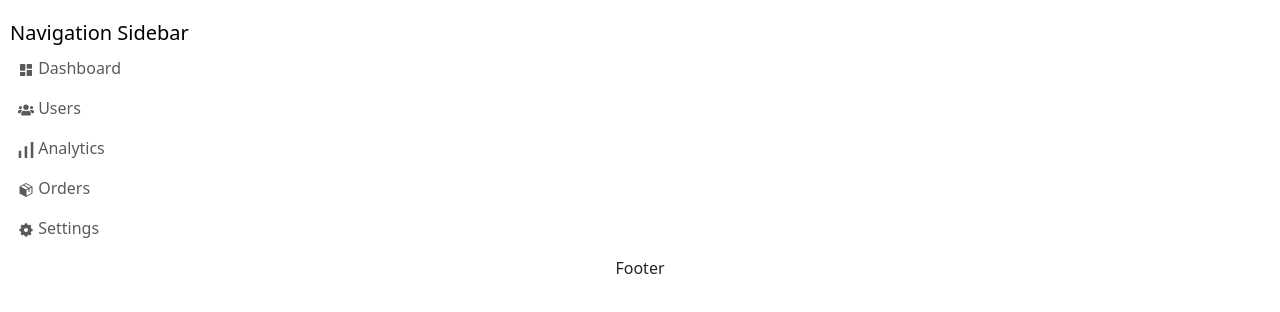
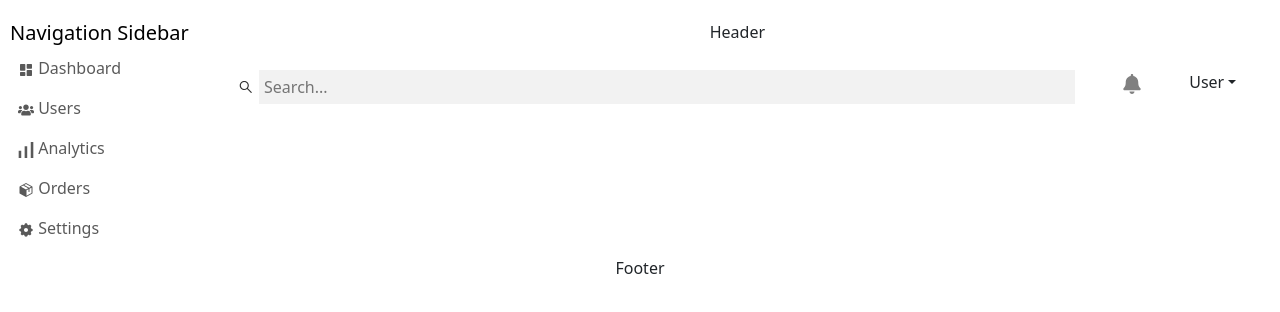
Before and after one commit to sharondsza26/cs696af24-sharondsza26, a React (Create React App) app in the folder week6-exploratory-react-bootstrap/: page / in a window 1280 px wide. Shown: the top 312 px of the page. Built offline with nearby package versions, Linux system fonts and the light colour scheme.

Commit message:
Header and Footer section added

```diff
--- a/week6-exploratory-react-bootstrap/src/App.css
+++ b/week6-exploratory-react-bootstrap/src/App.css
@@ -15,17 +15,6 @@
   }
 }
 
-/* .App-header {
-  background-color: #282c34;
-  min-height: 100vh;
-  display: flex;
-  flex-direction: column;
-  align-items: center;
-  justify-content: center;
-  font-size: calc(10px + 2vmin);
-  color: white;
-} */
-
 .App-link {
   color: #61dafb;
 }
@@ -39,7 +28,9 @@
   }
 }
 
-
+.nav-and-header{
+  display: flex;
+}
 
 .NavigationSidebar{
   text-align: center;
@@ -49,3 +40,50 @@
   display: flex;
   text-align: left;
 }
+
+.header {
+  text-align: center;
+  width: 100%;
+  margin-top: 10px;
+}
+
+.header-content {
+  display: flex;
+  flex-direction: row;
+  justify-content: space-around;
+  text-align: center;
+  padding: 10px;
+}
+
+.search-bar {
+  display: flex;
+  align-items: center;
+  background-color: white;
+  border-radius: 4px;
+  width: 80%;
+  position: relative;
+}
+
+.search-bar input {
+  border: none;
+  outline: none;
+  padding: 5px;
+  width: 100%;
+  background-color: #f2f2f2;
+}
+
+.search-icon {
+  color: #333;
+  margin-right: 5px;
+}
+
+
+.notification-icon {
+  color: grey;
+  font-size: 20px;
+}
+
+
+.dropdown-menu {
+  padding: 5px;
+}
--- a/week6-exploratory-react-bootstrap/src/App.js
+++ b/week6-exploratory-react-bootstrap/src/App.js
@@ -1,57 +1,82 @@
 import './App.css';
 import { Nav, Navbar } from 'react-bootstrap';
 import 'bootstrap/dist/css/bootstrap.min.css'
-import { BiSolidDashboard } from "react-icons/bi";
-import { FaUsers } from "react-icons/fa";
-import { SiSimpleanalytics } from "react-icons/si";
-import { PiPackageFill } from "react-icons/pi";
-import { RiSettings5Fill } from "react-icons/ri";
-
+import { BiSolidDashboard } from "react-icons/bi"; // Dashboard icon
+import { FaUsers } from "react-icons/fa"; // Users icon
+import { SiSimpleanalytics } from "react-icons/si"; // Analytics icon
+import { PiPackageFill } from "react-icons/pi"; // Orders icon
+import { RiSettings5Fill } from "react-icons/ri"; // Settings icon
 import { FaBell } from 'react-icons/fa';  // Notification icon
 import { AiOutlineSearch } from 'react-icons/ai';  // Search icon
-import { Dropdown } from 'react-bootstrap'; // Dropdown for user profile
+import { NavDropdown } from 'react-bootstrap';
 
 function App() {
   return (
     // Outer App
     <div className="App" >
 
+      {/* Nav and Header Section */}
+      <div className='nav-and-header'>
       <Navbar expand="lg" >
+
+        {/* Navigation Section */}
         <div className='NavigationSidebar'>
             <Navbar.Brand href="#home">Navigation Sidebar</Navbar.Brand>
             <Navbar.Toggle aria-controls="basic-navbar-nav" />
+
+          {/* Navigation Content */}
           <div className='navigation-content'>
 
-
-        {/* Nav Content */}
             <Navbar.Collapse id="basic-navbar-nav">
               <Nav className="flex-column">
-          <Nav.Link href="#home">
-          <BiSolidDashboard /> Dashboard</Nav.Link>
-          <Nav.Link href="#link">
-          <FaUsers /> Users</Nav.Link>
-          <Nav.Link href="#link">
-          <SiSimpleanalytics /> Analytics</Nav.Link>
-          <Nav.Link href="#link">
-          <PiPackageFill/> Orders</Nav.Link>
-          <Nav.Link href="#link">
-          <RiSettings5Fill /> Settings</Nav.Link>
+                <Nav.Link href="#home"> <BiSolidDashboard /> Dashboard</Nav.Link>
+                <Nav.Link href="#users"> <FaUsers /> Users</Nav.Link>
+                <Nav.Link href="#analytics"> <SiSimpleanalytics /> Analytics</Nav.Link>
+                <Nav.Link href="#orders"> <PiPackageFill/> Orders</Nav.Link>
+                <Nav.Link href="#settings"> <RiSettings5Fill /> Settings</Nav.Link>
               </Nav>
             </Navbar.Collapse>
           </div>
+
+        </div>
+      </Navbar>
+
+        {/* Header Section */}
+        <div className='header'><p>Header</p>
+
+          {/* Header Content */}
+          <div className='header-content'>
+
+            {/* Search Bar */}
+            <div className="search-bar">
+            <AiOutlineSearch className="search-icon" />
+            <input type="text" placeholder="Search..." />
             </div>
 
+            {/* Notification */}
+            <div className="notification">
+            <FaBell className="notification-icon" />
+            </div>
 
-            </Navbar>
+            {/* User Drop Down */}
+            <NavDropdown title="User" id="basic-nav-dropdown" className='user-dropdown'>
+              <NavDropdown.Item href="#action/profile">Profile</NavDropdown.Item>
+              <NavDropdown.Item href="#action/settings">Settings</NavDropdown.Item>
+              <NavDropdown.Item href="#action/logout">Logout</NavDropdown.Item>
+            </NavDropdown>
+
+          </div>
+        </div>
+
+      </div>
 
       <div className='Footer'>
           <p> Footer </p>
       </div>
 
-            </div> //  Outer app
 
 
-
+    </div> //  Outer app
 
   );
 }
```
Lines whose indentation alone changed are shown as unchanged.
